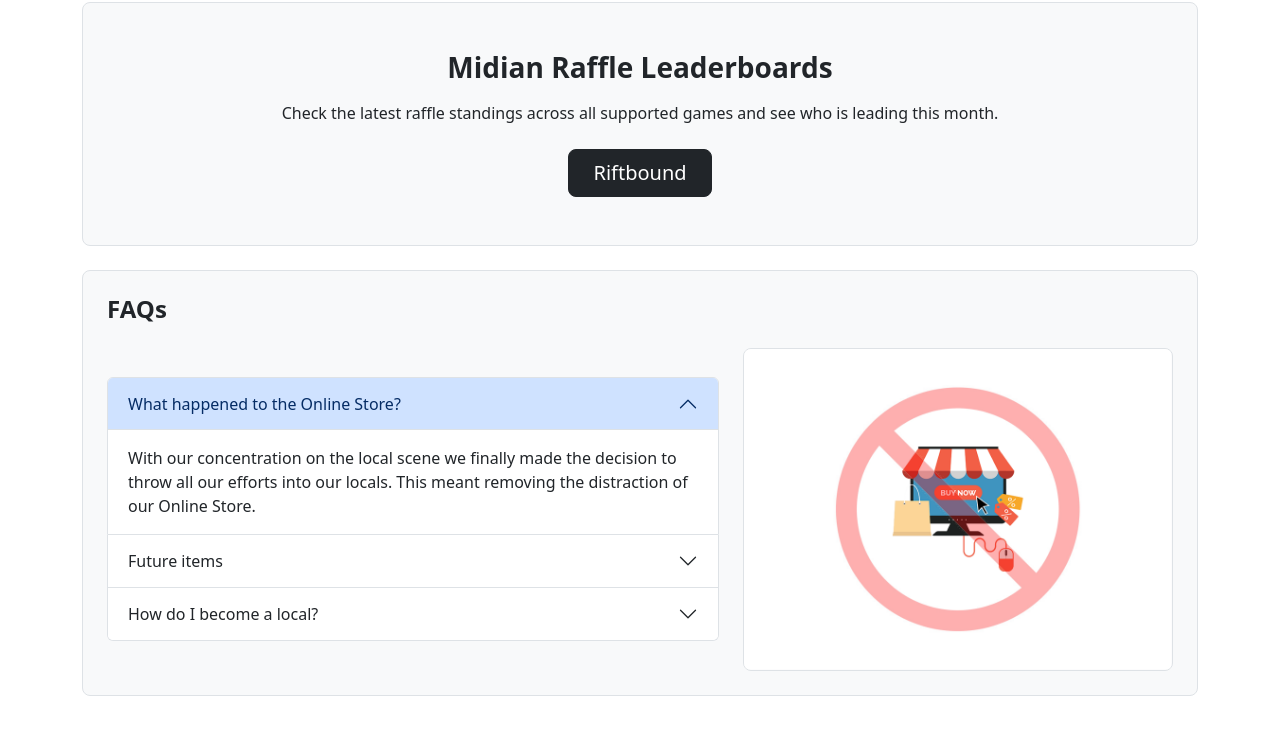
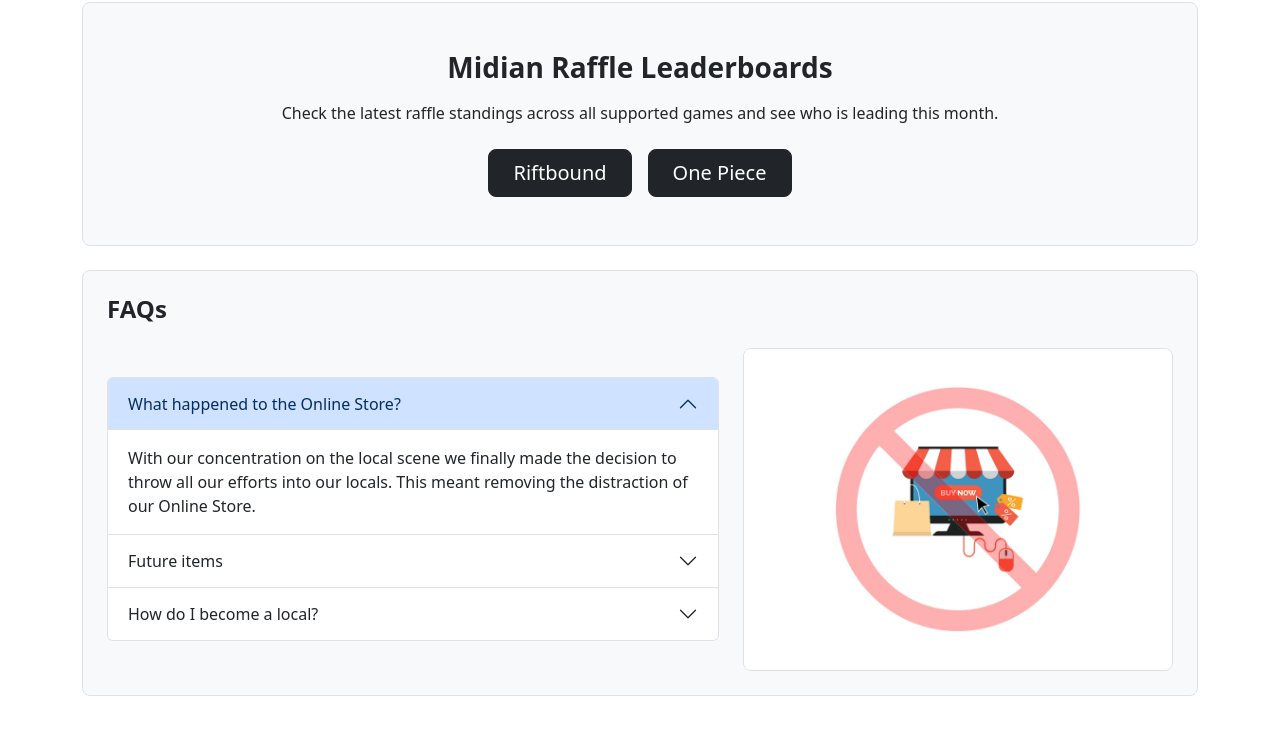
Before and after one commit to MidianGamingAU/MidianGaming, a plain HTML site: page index.html in a window 1280 px wide. Shown: the part 1847-2588 px from the top of the page. Drawn offline with nearby package versions, Linux system fonts and the light colour scheme.

Commit message:
Update index.html
added op leaderboard

```diff
--- a/index.html
+++ b/index.html
@@ -139,6 +139,11 @@
                 <a href="riftbound_leaderboard.html"
                    class="btn btn-dark btn-lg px-4">
                     Riftbound
+                </a>
+
+                <a href="op_leaderboard.html"
+                   class="btn btn-dark btn-lg px-4">
+                    One Piece
                 </a>
 
                     <!-- Future games -->
```
